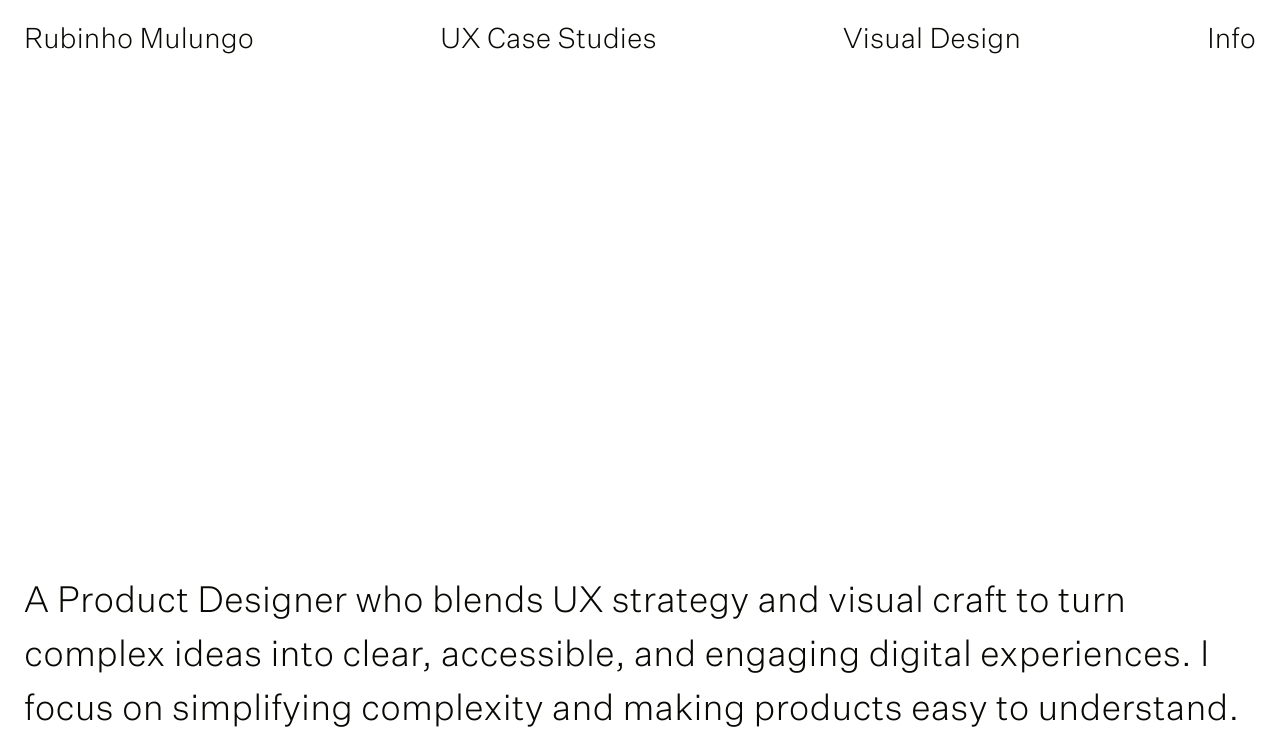
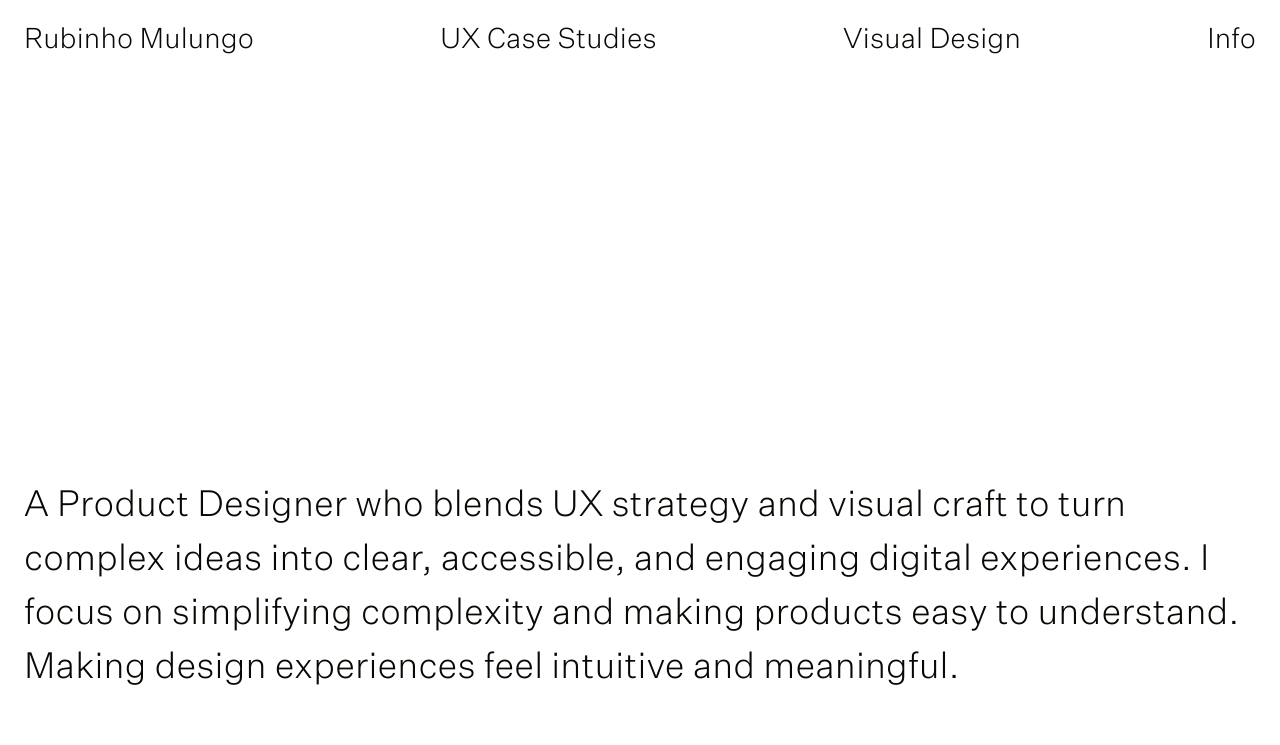
Before and after one commit to ARaviteja91/rubinho, a React (Vite) app: page /home in a window 1280 px wide. Shown: the top 745 px of the page. Built offline with nearby package versions, Linux system fonts and the light colour scheme.

Commit message:
landing page update

```diff
--- a/src/index.css
+++ b/src/index.css
@@ -313,13 +313,13 @@ a:not([data-tile]):hover {
   color: var(--fg);
   width: 100%;
   padding: 0 24px;
-  margin: 0 0 12px;
+  margin: 0 0 90px;
 }
 
 /* Home / Grid Page styles */
 .hero-section {
   padding: 140px 0 12px;
-  min-height: 100vh;
+  min-height: 88vh;
   display: flex;
   align-items: flex-end;
 }
```
